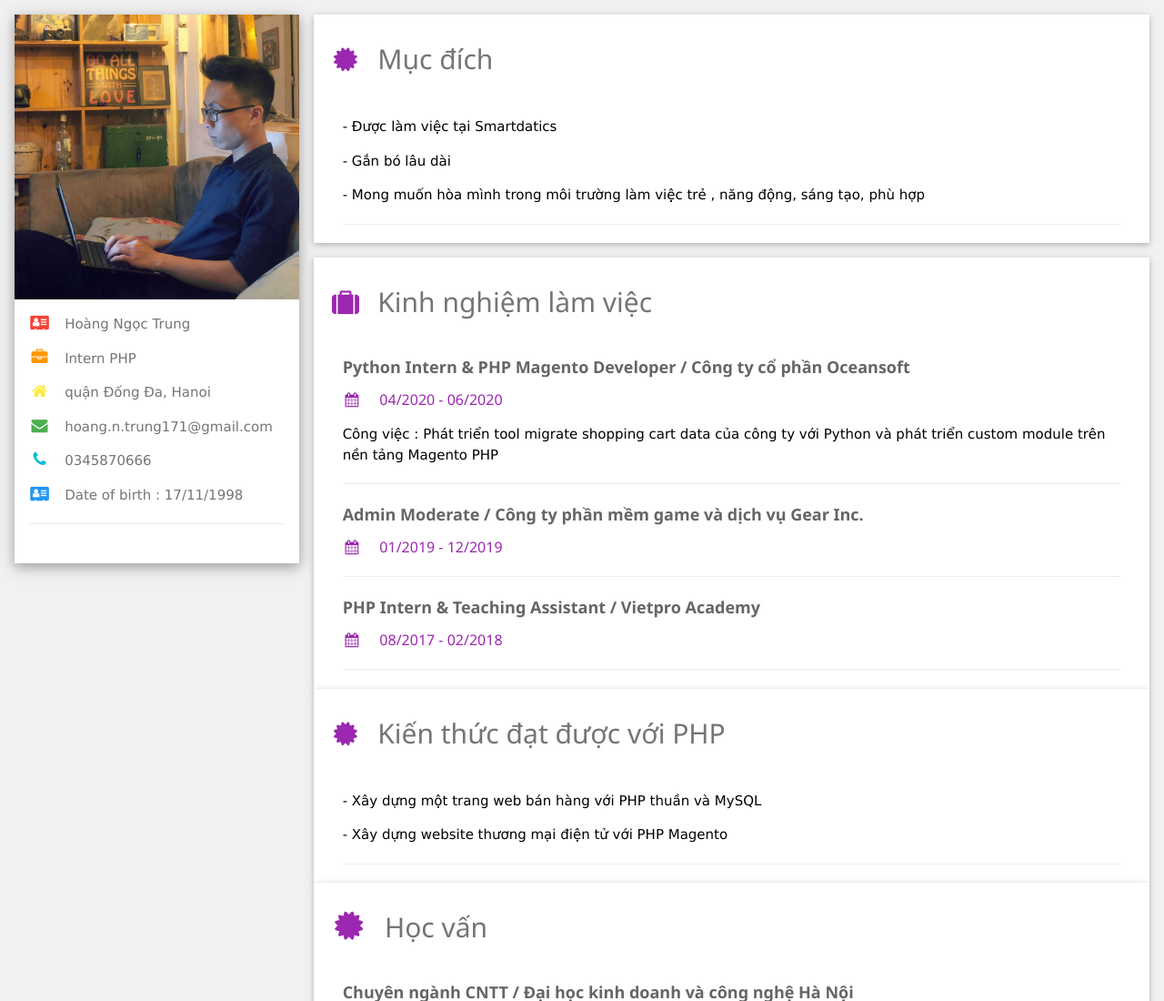
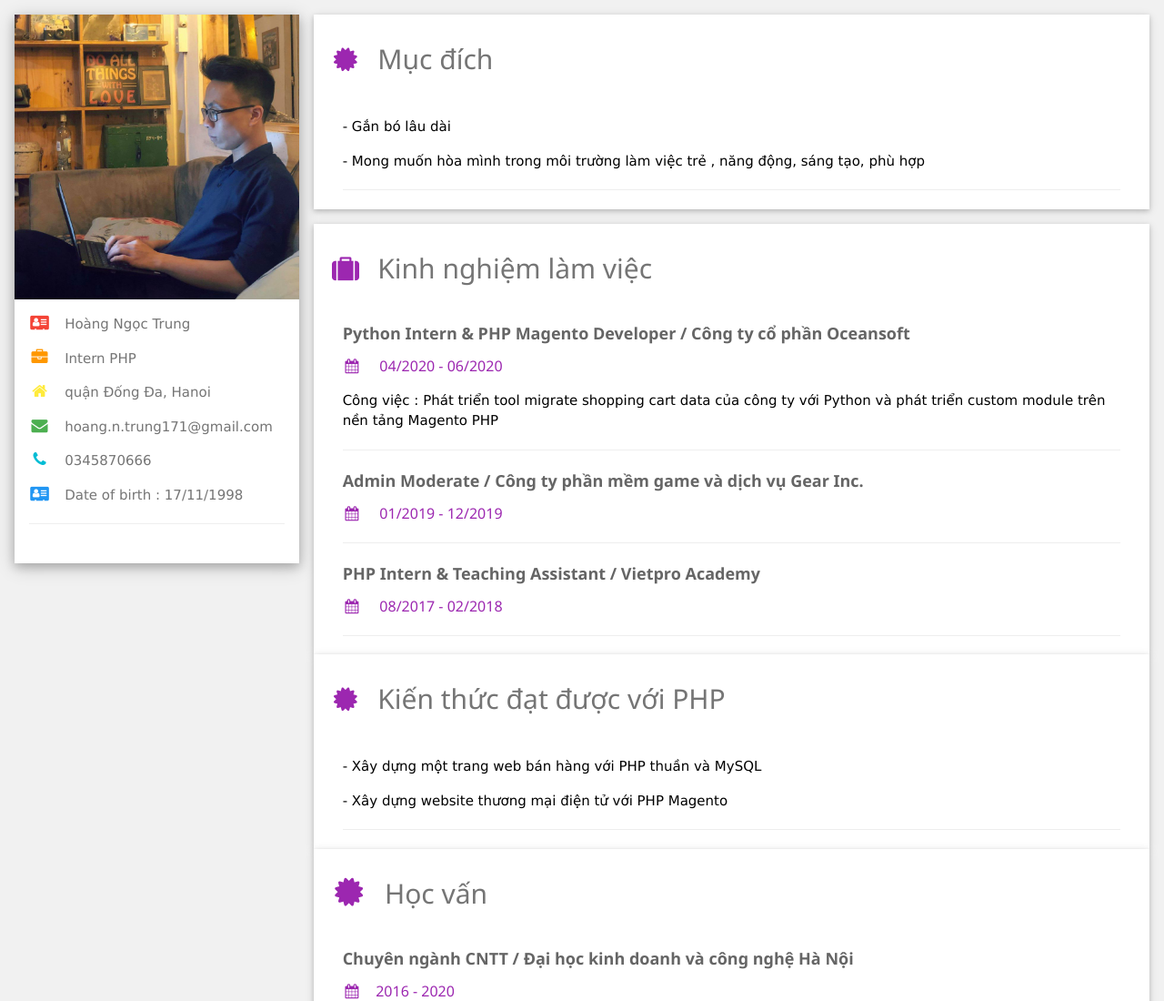
Before and after one commit to subzeroproject/php-dev, a plain HTML site: page index.html in a window 1280 px wide. Shown: the top 1100 px of the page at 91% size. Drawn offline with Linux system fonts and the light colour scheme.

Commit message:
Update index.html

```diff
--- a/index.html
+++ b/index.html
@@ -256,7 +256,6 @@ hr{border:0;border-top:1px solid #eee;margin:20px 0}
       <div class="w3-container w3-card-2 w3-white w3-margin-bottom">
         <h2 class="w3-text-grey w3-padding-16"><i class="fa fa-certificate fa-fw w3-margin-right w3-xxsmall w3-text-purple"></i>Mục đích</h2>
         <div class="w3-container">
-          <p>- Được làm việc tại Smartdatics</p>
           <p>- Gắn bó lâu dài </p>
           <p>- Mong muốn hòa mình trong môi trường làm việc trẻ , năng động, sáng tạo, phù hợp</p>
 
```
